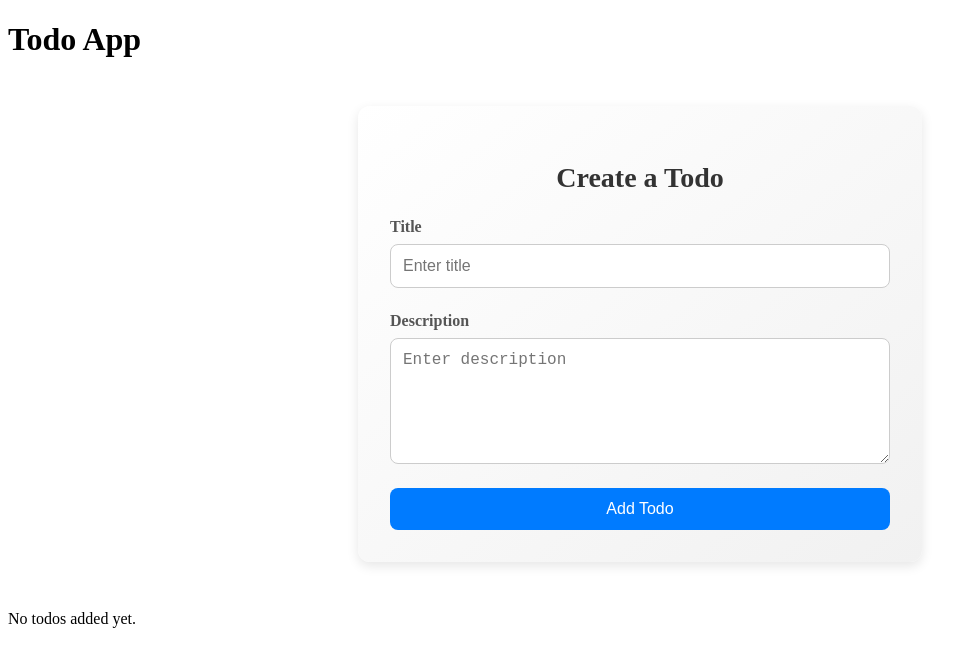
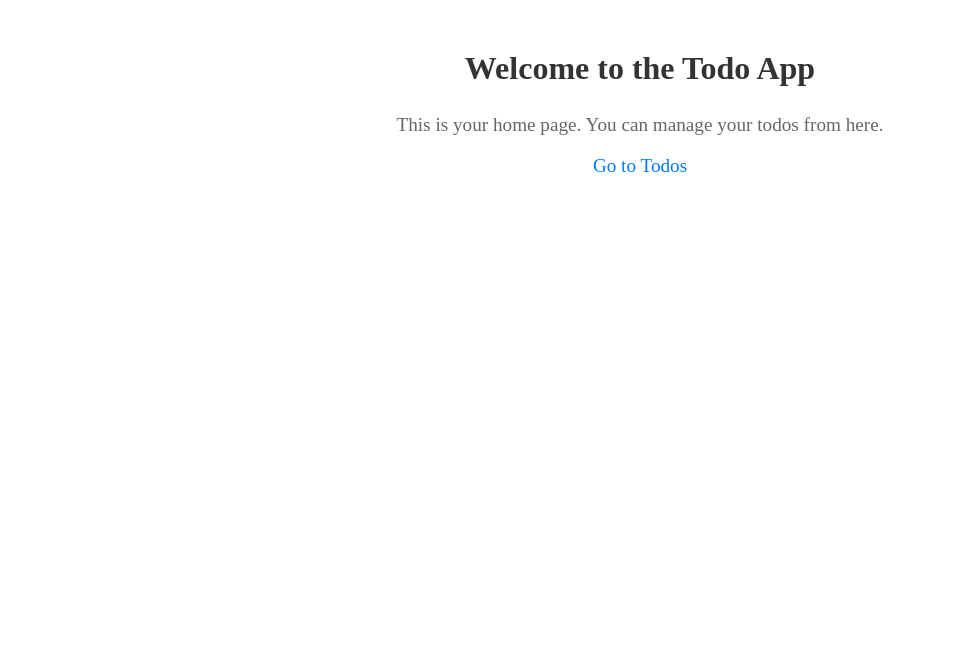
Before and after one commit to MondeNel/TEST_DRIVEN_DEVELOPMENT-TO-DO-APP-, a React (Vite) app in the folder frontend/: page / in a window 1280 px wide. Shown: the top 662 px of the page, without its empty margins (0-977 px from the left). Built offline with nearby package versions, Linux system fonts and the light colour scheme.

Commit message:
Add Home page, integrate TodoList and TodoForm, implement functionality for adding, toggling, and deleting todos

```diff
--- a/frontend/package.json
+++ b/frontend/package.json
@@ -11,7 +11,8 @@
   },
   "dependencies": {
     "react": "^19.1.0",
-    "react-dom": "^19.1.0"
+    "react-dom": "^19.1.0",
+    "react-router-dom": "^7.6.0"
   },
   "devDependencies": {
     "@eslint/js": "^9.25.0",
--- a/frontend/src/App.jsx
+++ b/frontend/src/App.jsx
@@ -1,9 +1,11 @@
 import React, { useState } from 'react'
+import { BrowserRouter as Router, Route, Routes } from 'react-router-dom'
 import TodoForm from './components/TodoForm'
 import TodoList from './components/TodoList'
+import Home from './pages/Home'
 
 /**
- * Main application component for managing todos.
+ * Main application component for managing todos and routing.
  *
  * @component
  */
@@ -11,7 +13,6 @@ function App() {
   const [todos, setTodos] = useState([])
 
   const handleAddTodo = (todo) => {
-    // Add a unique ID when a new todo is added
     const newTodo = { ...todo, id: Date.now().toString() }
     setTodos(prev => [...prev, newTodo])
   }
@@ -29,11 +30,20 @@ function App() {
   }
 
   return (
-    <div className="app">
-      <h1>Todo App</h1>
-      <TodoForm onAddTodo={handleAddTodo} />
-      <TodoList todos={todos} onToggle={handleToggle} onDelete={handleDelete} />
-    </div>
+    <Router>
+      <div className="app">
+        <Routes>
+          <Route path="/" element={<Home />} />
+          <Route
+            path="/todos"
+            element={<div>
+                        <TodoForm onAddTodo={handleAddTodo} />
+                        <TodoList todos={todos} onToggle={handleToggle} onDelete={handleDelete} />
+                      </div>}
+          />
+        </Routes>
+      </div>
+    </Router>
   )
 }
 
--- a/frontend/src/components/TodoList.jsx
+++ b/frontend/src/components/TodoList.jsx
@@ -2,22 +2,22 @@ import React from 'react'
 import TodoItem from './TodoItem'
 
 /**
- * Renders a list of todo items.
+ * Component to display a list of todo items.
  *
  * @component
- * @param {Object} props
- * @param {Array} props.todos - Array of todo objects.
- * @param {Function} props.onToggle - Function to toggle completion.
- * @param {Function} props.onDelete - Function to delete a todo.
+ * @param {Object} props - Props passed to the component.
+ * @param {Array} props.todos - List of todos to display.
+ * @param {Function} props.onToggle - Function to handle the toggle of the completion status.
+ * @param {Function} props.onDelete - Function to handle the deletion of a todo item.
  * @returns {JSX.Element}
  */
 const TodoList = ({ todos, onToggle, onDelete }) => {
   return (
     <div className="todo-list">
       {todos.length === 0 ? (
-        <p>No todos added yet.</p>
+        <p>No todos available.</p>
       ) : (
-        todos.map((todo) => (
+        todos.map(todo => (
           <TodoItem
             key={todo.id}
             id={todo.id}
--- /dev/null
+++ b/frontend/src/pages/Home.jsx
@@ -0,0 +1,21 @@
+import React from 'react'
+import { Link } from 'react-router-dom'
+import '../styles/home.css'
+
+/**
+ * Home page component.
+ *
+ * @component
+ * @returns {JSX.Element}
+ */
+const Home = () => {
+  return (
+    <div className="home-page">
+      <h2>Welcome to the Todo App</h2>
+      <p>This is your home page. You can manage your todos from here.</p>
+      <Link to="/todos">Go to Todos</Link>
+    </div>
+  )
+}
+
+export default Home
--- /dev/null
+++ b/frontend/src/styles/home.css
@@ -0,0 +1,20 @@
+.home-page {
+  text-align: center;
+  margin-top: 50px;
+}
+
+.home-page h2 {
+  font-size: 2rem;
+  color: #333;
+}
+
+.home-page p {
+  font-size: 1.2rem;
+  color: #666;
+}
+
+.home-page a {
+  font-size: 1.2rem;
+  color: #007bff;
+  text-decoration: none;
+}
```
Also changed, not shown: 2 other files (tests, documents, lock files or other folders).
